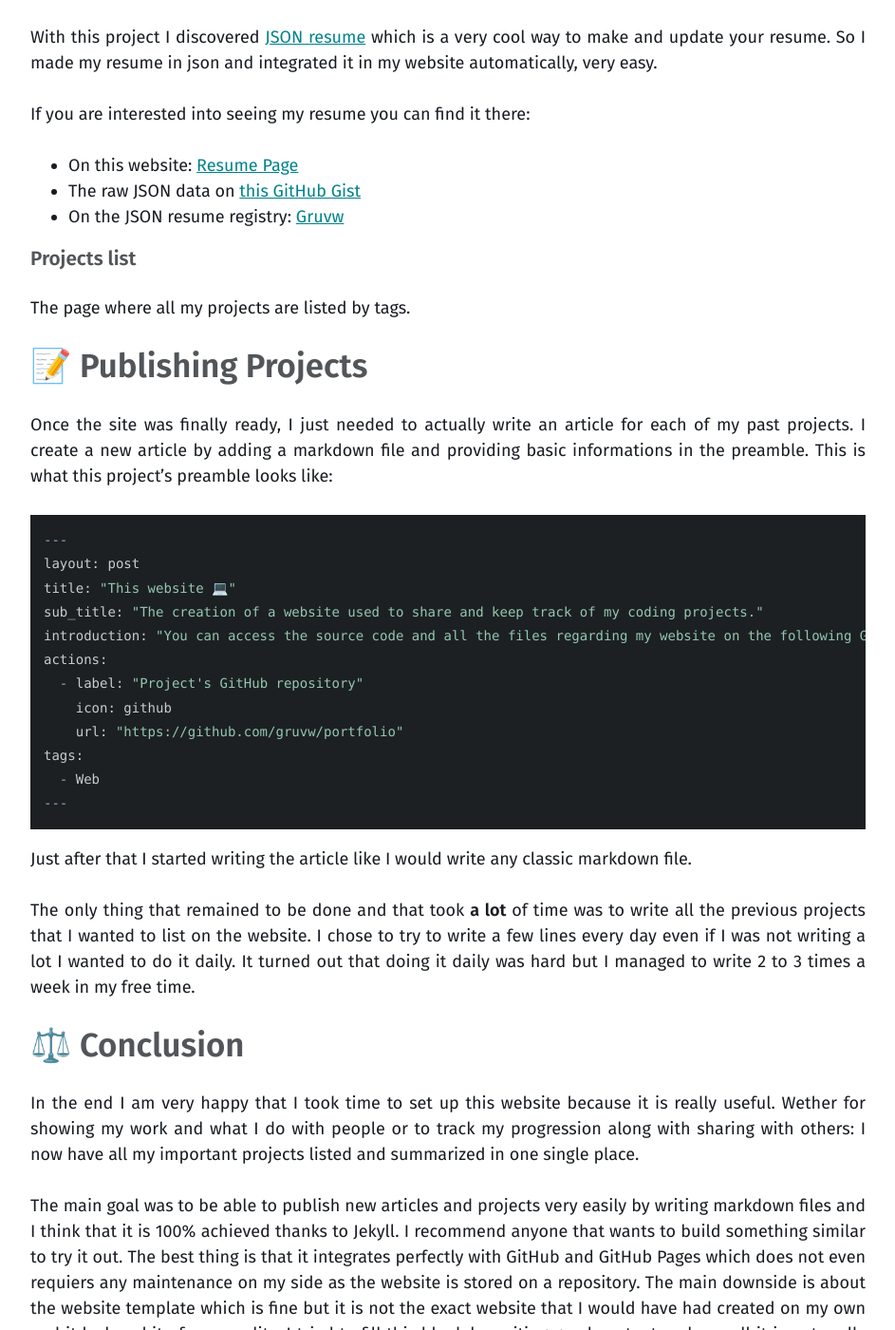
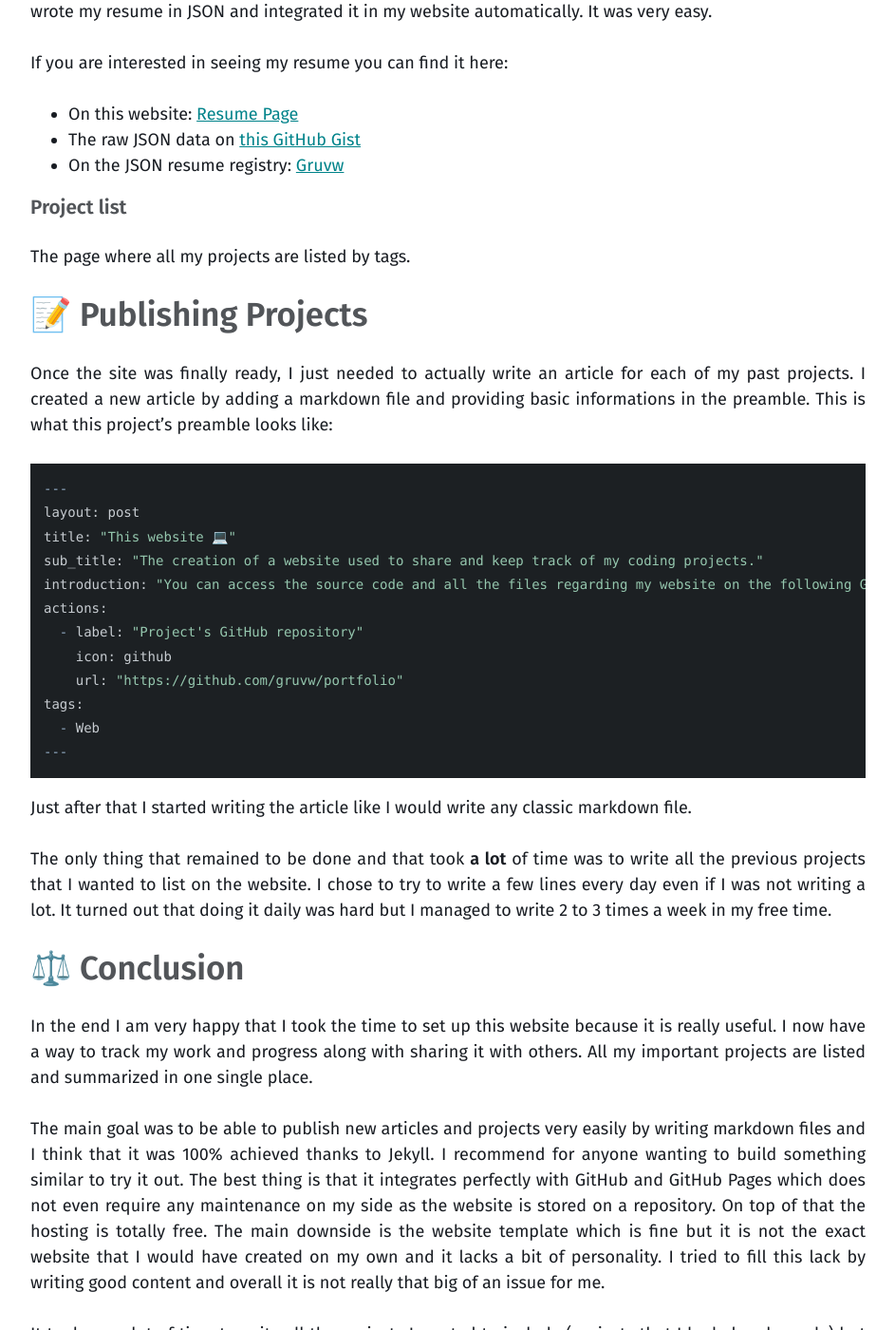
Before and after one commit to gruvw/portfolio, a Jekyll site: the page built from future_posts/2020-07-01-this-website.md, in a window 1280 px wide and 1400 px high, scrolled down 4236 px. Shown: the whole window at 95% size, without its empty margins (40-983 px from the left). Built offline with Jekyll 4.4.1, drawn with Linux system fonts in a browser that asks for light colours; some of the changed text lies outside the part shown.

Commit message:
Fixing typos

````diff
--- a/future_posts/2020-07-01-this-website.md
+++ b/future_posts/2020-07-01-this-website.md
@@ -99,14 +99,14 @@ At this point the hosting part was finished and I was ready to start creating my
 ### Jekyll
 
 Jekyll allowed me to build and update my static website with the theme I wanted.
-I stared by looking for a theme I liked on a [theme collection website](http://jekyllthemes.org/){:target="_blank"}.
-There are a tons of them and I was surprised when I discovered that the [Read The Docs theme](https://github.com/rundocs/jekyll-rtd-theme){:target="_blank"} was available (i might use that if I need to create a documentation for a futur project).
-I went with the [Basically Basic theme](https://github.com/mmistakes/jekyll-theme-basically-basic){:target="_blank"} because I wanted something simple and straight forward.
+I stared with looking for a theme I liked on a [theme collection website](http://jekyllthemes.org/){:target="_blank"}.
+There are a ton of them and I was surprised when I discovered that the [Read The Docs theme](https://github.com/rundocs/jekyll-rtd-theme){:target="_blank"} was available (I might use it if I need to create a documentation for a futur project).
+I went with the [Basically Basic theme](https://github.com/mmistakes/jekyll-theme-basically-basic){:target="_blank"} because I wanted something simple and straightforward.
 
-Jekyll is though in order to build blog websites but I wanted something a bit different so I modify the template to interpret a blog post as a projet.
+Jekyll was designed for building blog websites but I wanted something a bit different so I modified the template to interpret a blog post as a projet.
 
-Once I set up the theme in the repository and got the local ruby server running I was ready to configure the website.
-There were few things to configure in order to have everything like I wanted:
+Once I set up the theme in the repository and got the local [Ruby](https://www.ruby-lang.org/fr/){:target="_blank"} server running I was ready to configure the website.
+There were a few things to configure in order for everything to be the way I wanted:
 
 * Title
 * Description
@@ -118,43 +118,44 @@ There were few things to configure in order to have everything like I wanted:
 * Plugins
 * SEO
 
-When I finally got the technical aspect of jekyll configured, I needed slightly adust the css and html templates in order to fix little details thant I wanted (open links in new tabs, lines number in codes fences, ...).
+When I finally got the technical aspect of Jekyll configured, I needed to slightly adust the [CSS](https://fr.wikipedia.org/wiki/Feuilles_de_style_en_cascade){:target="_blank"} and HTML templates in order to fix little details (open links in new tabs, lines number in code fences, ...).
 
 I finished by writing the default pages:
 
 #### 404 Not found
 
-A simple page that will inform a user that the page he is trying to access do not exists.
+A simple page that will inform a user that the page he is trying to access does not exist.
 
 #### The index
 
-The landing page of the website which was a bit wired to write: I needed to write it in markdown but name the file with a `.html` extension and the markdown file needed to be written in a strange way...
+The landing page of the website which was a bit weird to write: I needed to write it in markdown but name the file with a `.html` extension and the markdown file needed to be written in a strange way...
 
 #### About page
 
 Just wrote a text about me and my life.
 
-I needed to modify the template in order to have my images to render correctly side by side and the page to still be responsive.
+I needed to modify the template in order to make my images render correctly side by side and the page to still be responsive.
 
 #### JSON Resume
 
-With this project I discovered [JSON resume](https://jsonresume.org/){:target="_blank"} which is a very cool way to make and update your resume.
-So I made my resume in json and integrated it in my website automatically, very easy.
+With this project I discovered [JSON resume](https://jsonresume.org/){:target="_blank"} which is a very cool way to write and update your resume.
+So I wrote my resume in JSON and integrated it in my website automatically.
+It was very easy.
 
-If you are interested into seeing my resume you can find it there:
+If you are interested in seeing my resume you can find it here:
 
 * On this website: [Resume Page](https://gruvw.com/resume.html){:target="_blank"}
 * The raw JSON data on [this GitHub Gist](https://gist.github.com/gruvw/510ea6adf8679429e6078282a87f782e){:target="_blank"}
 * On the JSON resume registry: [Gruvw](https://registry.jsonresume.org/gruvw){:target="_blank"}
 
-#### Projects list
+#### Project list
 
 The page where all my projects are listed by tags.
 
 ## 📝 Publishing Projects
 
 Once the site was finally ready, I just needed to actually write an article for each of my past projects.
-I create a new article by adding a markdown file and providing basic informations in the preamble.
+I created a new article by adding a markdown file and providing basic informations in the preamble.
 This is what this project's preamble looks like:
 
 ```m
@@ -175,19 +176,20 @@ tags:
 Just after that I started writing the article like I would write any classic markdown file.
 
 The only thing that remained to be done and that took **a lot** of time was to write all the previous projects that I wanted to list on the website.
-I chose to try to write a few lines every day even if I was not writing a lot I wanted to do it daily.
+I chose to try to write a few lines every day even if I was not writing a lot.
 It turned out that doing it daily was hard but I managed to write 2 to 3 times a week in my free time.
 
 ## ⚖️ Conclusion
 
-In the end I am very happy that I took time to set up this website because it is really useful.
-Wether for showing my work and what I do with people or to track my progression along with sharing with others: I now have all my important projects listed and summarized in one single place.
-<!-- track my work and progress along with sharing with others -->
+In the end I am very happy that I took the time to set up this website because it is really useful.
+I now have a way to track my work and progress along with sharing it with others.
+All my important projects are listed and summarized in one single place.
 
-The main goal was to be able to publish new articles and projects very easily by writing markdown files and I think that it is 100% achieved thanks to Jekyll.
-I recommend anyone that wants to build something similar to try it out.
-The best thing is that it integrates perfectly with GitHub and GitHub Pages which does not even requiers any maintenance on my side as the website is stored on a repository.
-The main downside is about the website template which is fine but it is not the exact website that I would have had created on my own and it lacks a bit of personality.
-I tried to fill this blank by writing good content and overall it is not really that big of an issue.
+The main goal was to be able to publish new articles and projects very easily by writing markdown files and I think that it was 100% achieved thanks to Jekyll.
+I recommend for anyone wanting to build something similar to try it out.
+The best thing is that it integrates perfectly with GitHub and GitHub Pages which does not even require any maintenance on my side as the website is stored on a repository.
+On top of that the hosting is totally free.
+The main downside is the website template which is fine but it is not the exact website that I would have created on my own and it lacks a bit of personality.
+I tried to fill this lack by writing good content and overall it is not really that big of an issue for me.
 
 It took me a lot of time to write all the projects I wanted to include (projects that I had already made) but once that was done the site looked perfect and I am very happy about it!
````
